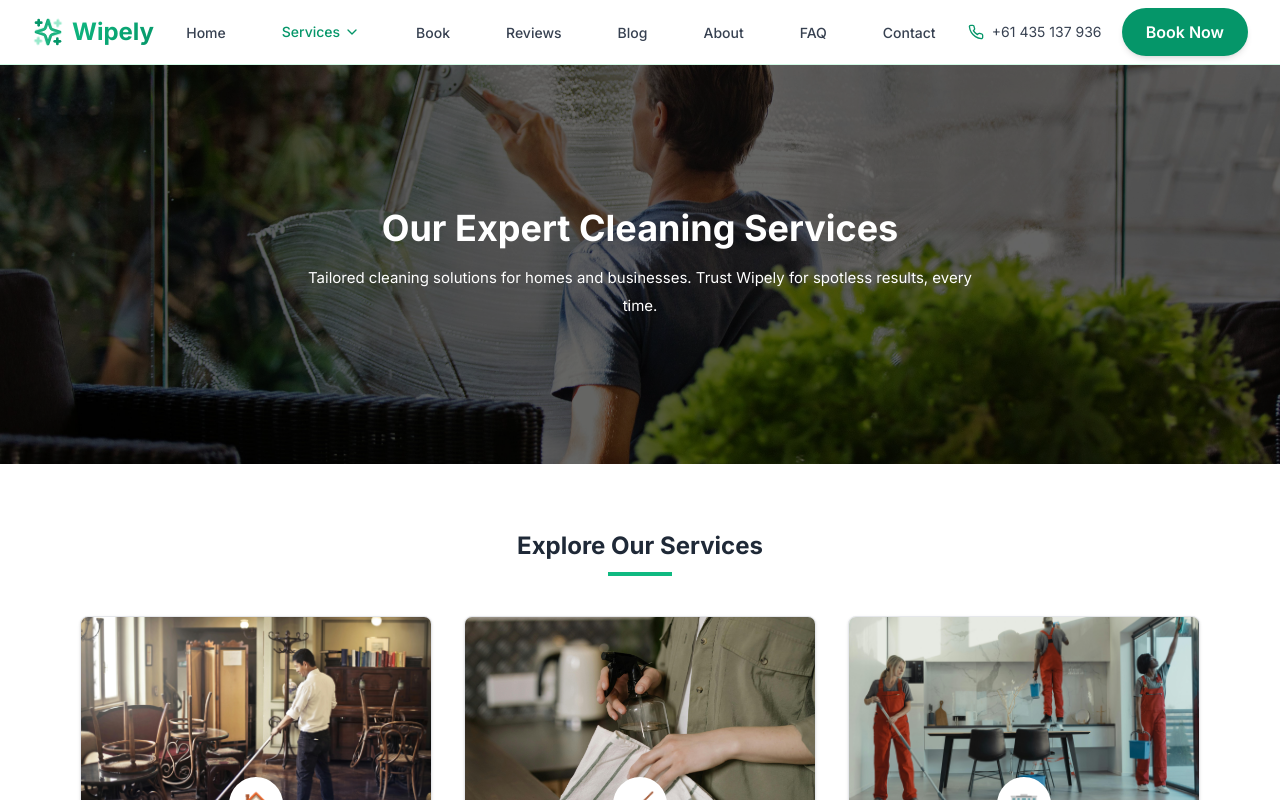
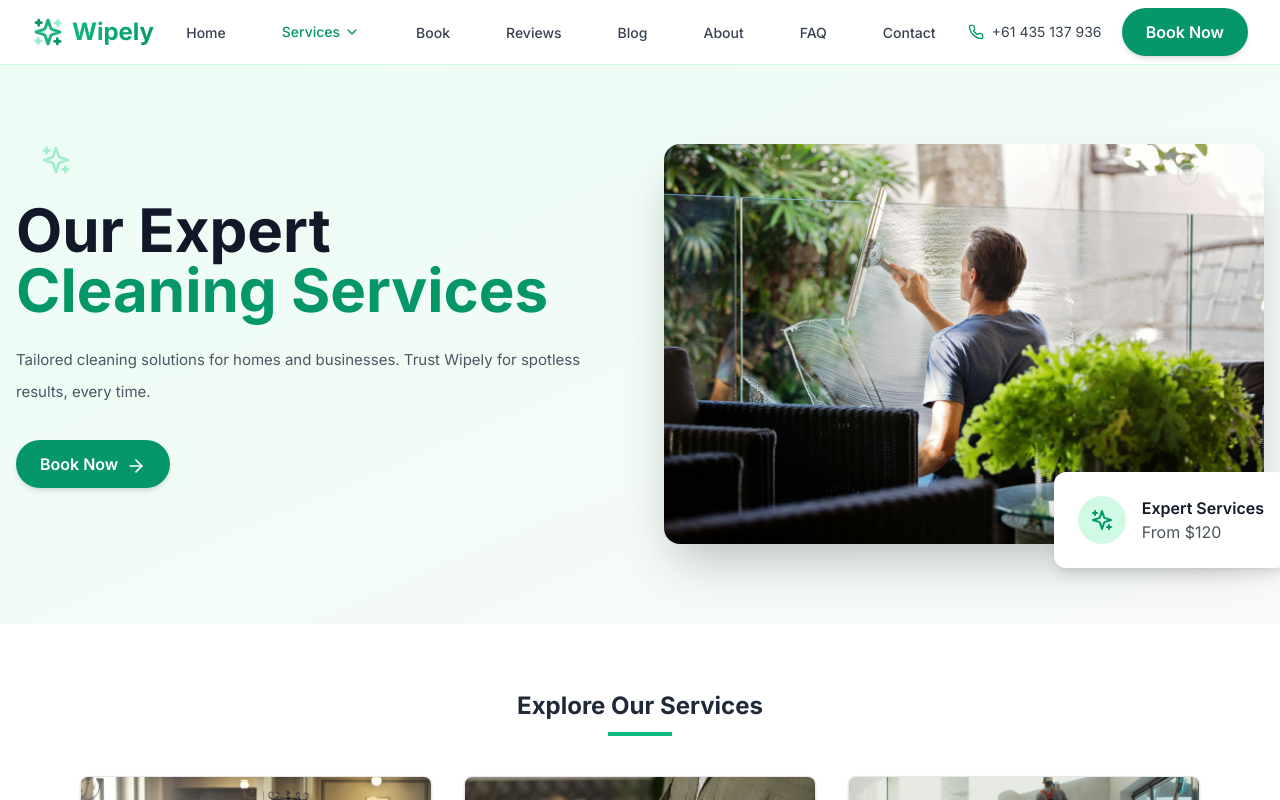
Before and after one commit to ShubhamKhunt1872003/Wipely, a React (Vite) app: page /services in a window 1280 px wide. Shown: the top 800 px of the page. Built offline with nearby package versions, Linux system fonts and the light colour scheme.

Commit message:
Update Services page banner

```diff
--- a/src/pages/Services.tsx
+++ b/src/pages/Services.tsx
@@ -81,23 +81,77 @@ const Services: React.FC = () => {
   return (
     <div className="pt-16">
       {/* Hero Section */}
-<section
-  className="relative h-[40vh] md:h-[50vh] bg-cover bg-center"
-  style={{ backgroundImage: `url(${ServiceBanner})` }}
->
-  {/* Overlay */}
-  <div className="absolute inset-0 bg-black bg-opacity-60"></div>
+      <section className="relative py-20 bg-gradient-to-br from-emerald-50 to-sage-50 overflow-hidden">
+        <div className="max-w-7xl mx-auto px-4">
+          <div className="grid grid-cols-1 lg:grid-cols-2 gap-12 items-center">
+            <motion.div
+              initial={{ x: -50, opacity: 0 }}
+              animate={{ x: 0, opacity: 1 }}
+              transition={{ duration: 0.8 }}
+            >
+              <h1 className="text-5xl md:text-6xl font-bold text-gray-900 mb-6">
+                Our Expert
+                <span className="block text-emerald-600">Cleaning Services</span>
+              </h1>
+              <p className="text-xl md:text-2xl text-gray-600 mb-8 leading-relaxed">
+                Tailored cleaning solutions for homes and businesses. Trust Wipely for spotless results, every time.
+              </p>
+              <Link to="/book">
+                <motion.button
+                  whileHover={{ scale: 1.05 }}
+                  whileTap={{ scale: 0.95 }}
+                  className="btn-primary px-8 py-4"
+                >
+                  Book Now
+                  <ArrowRight className="inline-block ml-2 w-5 h-5" />
+                </motion.button>
+              </Link>
+            </motion.div>
 
-  {/* Content */}
-  <div className="relative z-10 flex flex-col justify-center items-center h-full text-center text-white px-4">
-    <h1 className="text-3xl md:text-4xl font-bold mb-4">
-      Our Expert Cleaning Services
-    </h1>
-    <p className="text-base md:text-lg max-w-2xl">
-      Tailored cleaning solutions for homes and businesses. Trust Wipely for spotless results, every time.
-    </p>
-  </div>
-</section>
+            <motion.div
+              initial={{ x: 50, opacity: 0 }}
+              animate={{ x: 0, opacity: 1 }}
+              transition={{ duration: 0.8, delay: 0.2 }}
+              className="relative"
+            >
+              <img
+                src={ServiceBanner}
+                alt="Professional cleaning services"
+                className="rounded-2xl shadow-2xl"
+              />
+              <div className="absolute -bottom-6 -right-6 bg-white p-6 rounded-xl shadow-lg">
+                <div className="flex items-center space-x-4">
+                  <div className="w-12 h-12 bg-emerald-100 rounded-full flex items-center justify-center">
+                    <Sparkles className="w-6 h-6 text-emerald-600" />
+                  </div>
+                  <div>
+                    <div className="font-semibold text-gray-900">Expert Services</div>
+                    <div className="text-gray-600">From $120</div>
+                  </div>
+                </div>
+              </div>
+            </motion.div>
+          </div>
+        </div>
+
+        {/* Background Elements */}
+        <div className="absolute inset-0 overflow-hidden pointer-events-none">
+          <motion.div
+            animate={{ y: [0, -20, 0] }}
+            transition={{ duration: 6, repeat: Infinity, ease: "easeInOut" }}
+            className="absolute top-20 left-10 w-8 h-8 text-emerald-300 opacity-60"
+          >
+            <Sparkles className="w-full h-full" />
+          </motion.div>
+          <motion.div
+            animate={{ y: [0, -30, 0] }}
+            transition={{ duration: 8, repeat: Infinity, ease: "easeInOut", delay: 2 }}
+            className="absolute top-32 right-20 w-6 h-6 text-sage-300 opacity-60"
+          >
+            <CheckCircle className="w-full h-full" />
+          </motion.div>
+        </div>
+      </section>
 
       {/* Services Grid */}
      <section className="py-16 bg-white">
```
